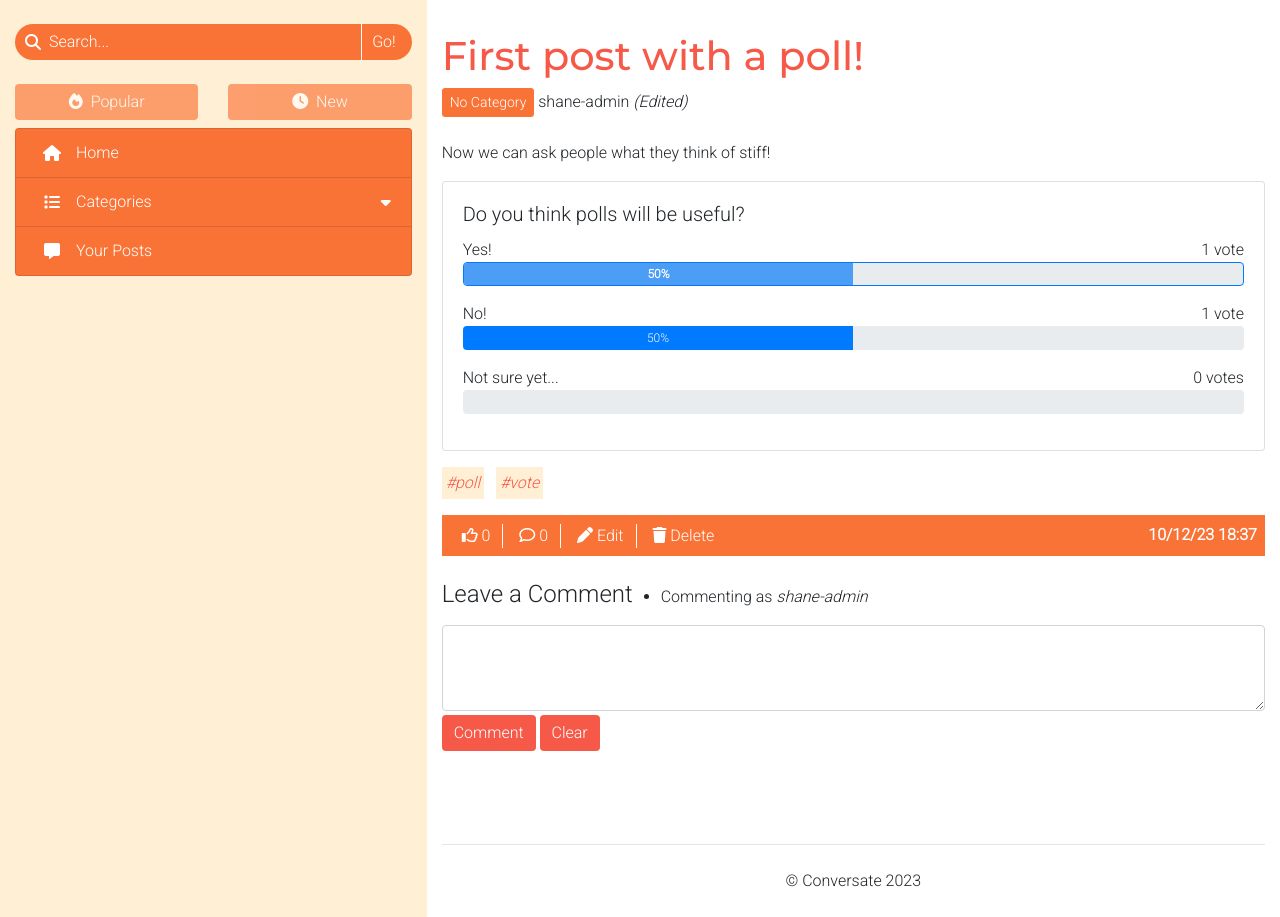
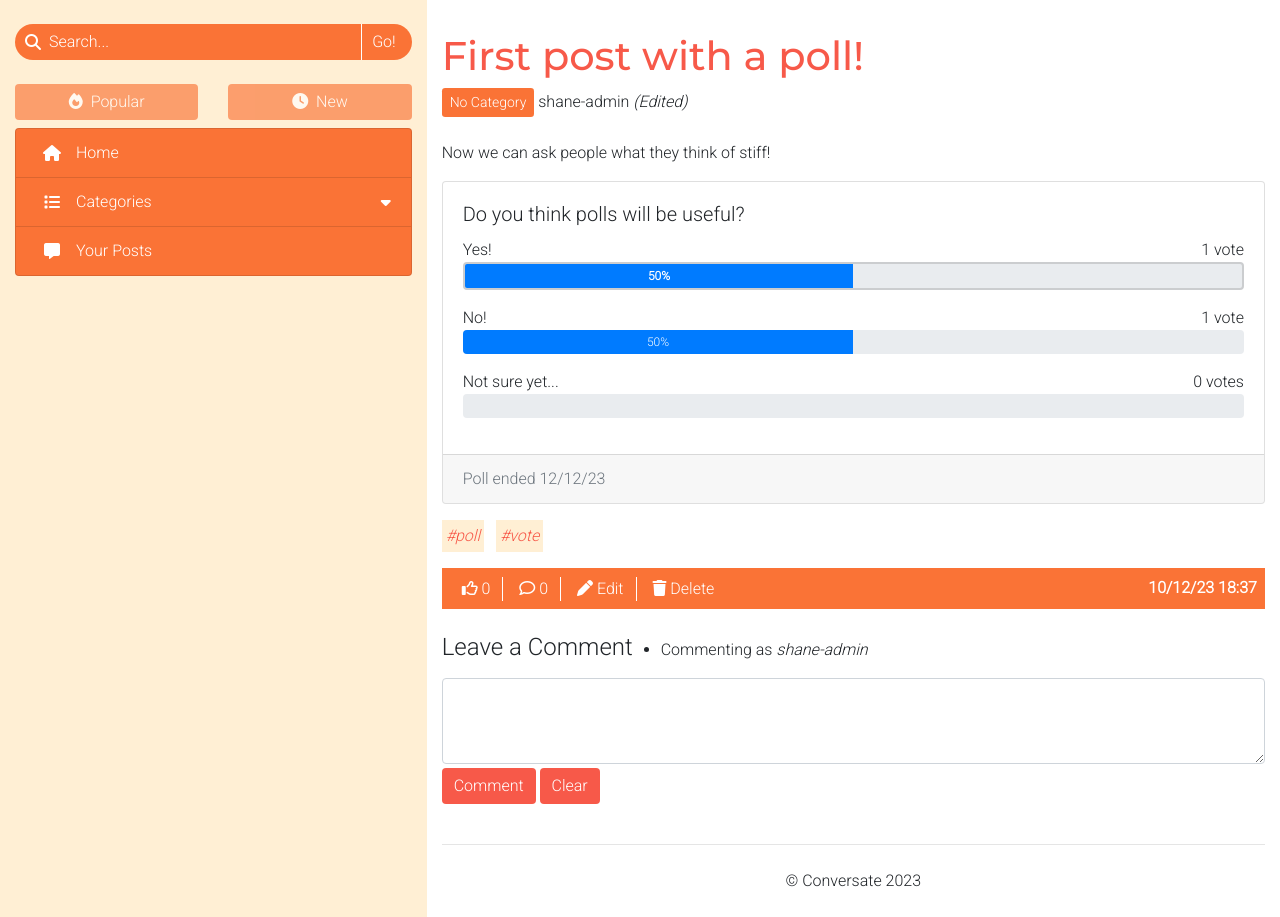
Before and after one commit to ShaneByrne0963/conversate-dot-com, a Django app: a page that uses templates/post_details.html in a window 1280 px wide. Shown: the part 56-973 px from the top of the page. Run offline with Django 3.2, Linux system fonts and the light colour scheme; a user stored in the database is signed in; data comes from the database, SQL or seed files in the repository; both versions use the stored data as it was after the commit; data that the repository does not hold is empty; some libraries are stand-ins or nearby versions.

Commit message:
Update polls to prevent voting after set due date

```diff
--- a/forum/models.py
+++ b/forum/models.py
@@ -1,6 +1,7 @@
 from django.db import models
 from django.contrib.auth.models import User
 from cloudinary.models import CloudinaryField
+from datetime import datetime
 
 
 class SiteData(models.Model):
@@ -125,7 +126,12 @@ class Poll(models.Model):
         for answer in answers:
             if answer.votes.filter(id=user_id).exists():
                 return answer.position
-        return 0
+        return -1 if self.has_expired() else 0
+
+    def has_expired(self):
+        current_time = datetime.now().timestamp()
+        end_time = self.due_date.timestamp()
+        return current_time > end_time
 
 
 class PollAnswer(models.Model):
--- a/static/css/style.css
+++ b/static/css/style.css
@@ -313,12 +313,11 @@ a:hover {
     transition: width .8s ease-in-out;
 }
 
-.answer-chosen {
-    border: 1px solid #007bff;
-
+.progress.answer-chosen {
+    border: 2px solid #cbcdcf;
+    height: 28px;
 }
 
 .answer-chosen>.progress-bar {
     font-weight: bold;
-    background-color: #4c9df5;
 }
--- a/templates/post_details.html
+++ b/templates/post_details.html
@@ -60,6 +60,13 @@
                         </div>
                     {% endfor %}
                 {% endif %}
+            </div>
+            <div class="card-footer text-muted">
+                {% with post.poll.due_date|date:"d/m/y" as end_date %}
+                {% if post.poll.has_expired %}Poll ended {{ end_date }}
+                {% else %}Poll ends on {{ end_date }}
+                {% endif %}
+                {% endwith %}
             </div>
         </div>
     {% endif %}
```
Also changed, not shown: db.sqlite3.
